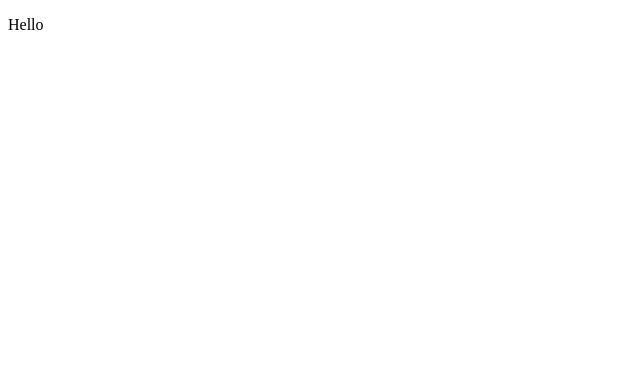
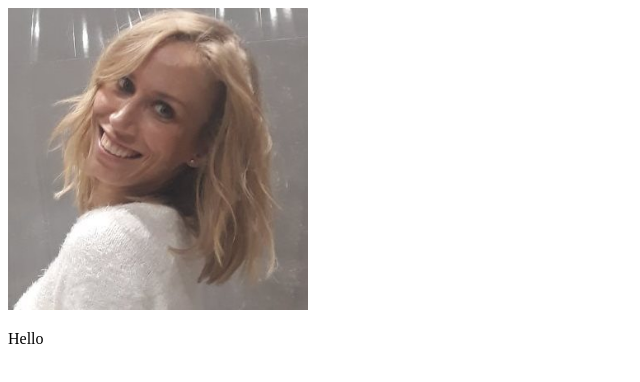
Before and after one commit to asyahramcova/rsschool-cv, a plain HTML site: page index.html in a window 1280 px wide. Shown: the whole page, without its empty margins (0-640 px from the left). Drawn offline with Linux system fonts and the light colour scheme.

Commit message:
feat: add jpg file

```diff
--- a/index.html
+++ b/index.html
@@ -7,8 +7,10 @@
     <title>Document</title>
 </head>
 <body>
-
+    <div>
+    <img src="1.jpg" alt="me" width="300px">
 
     <p>Hello</p>
+</div>
 </body>
 </html>
```
Also changed, not shown: 1.jpg (added).
